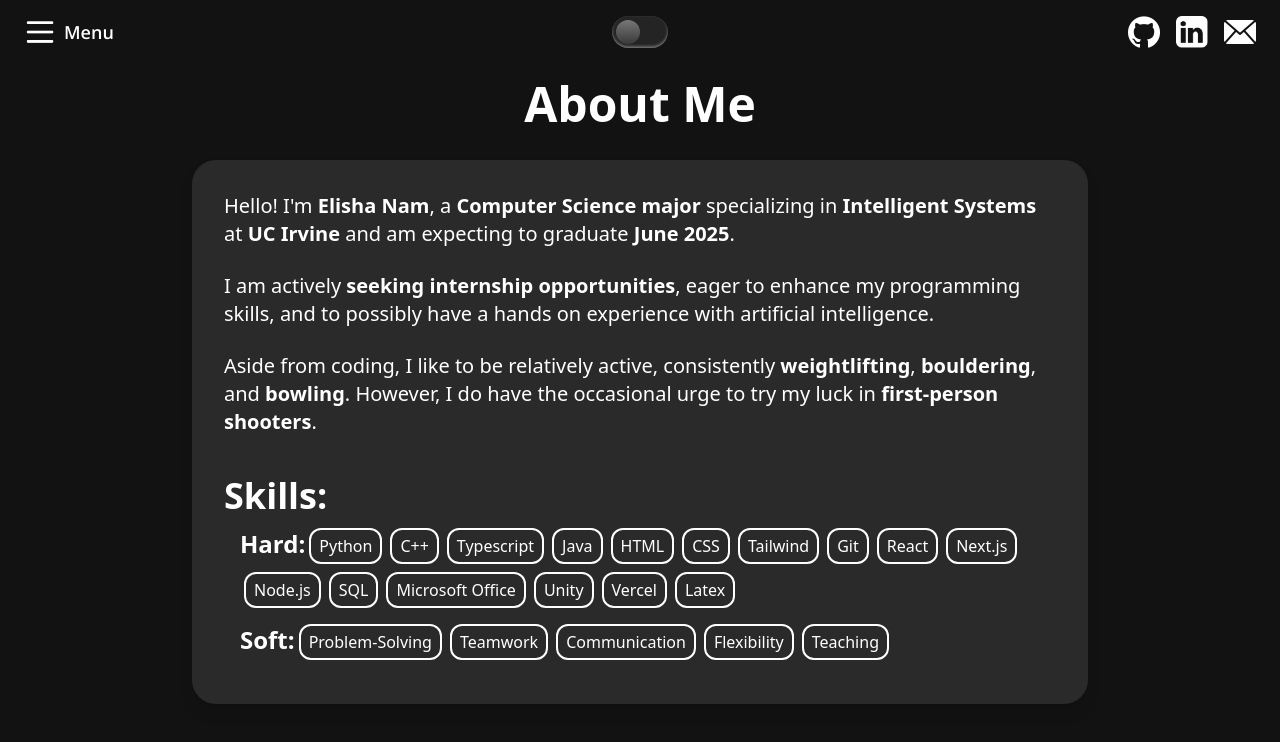
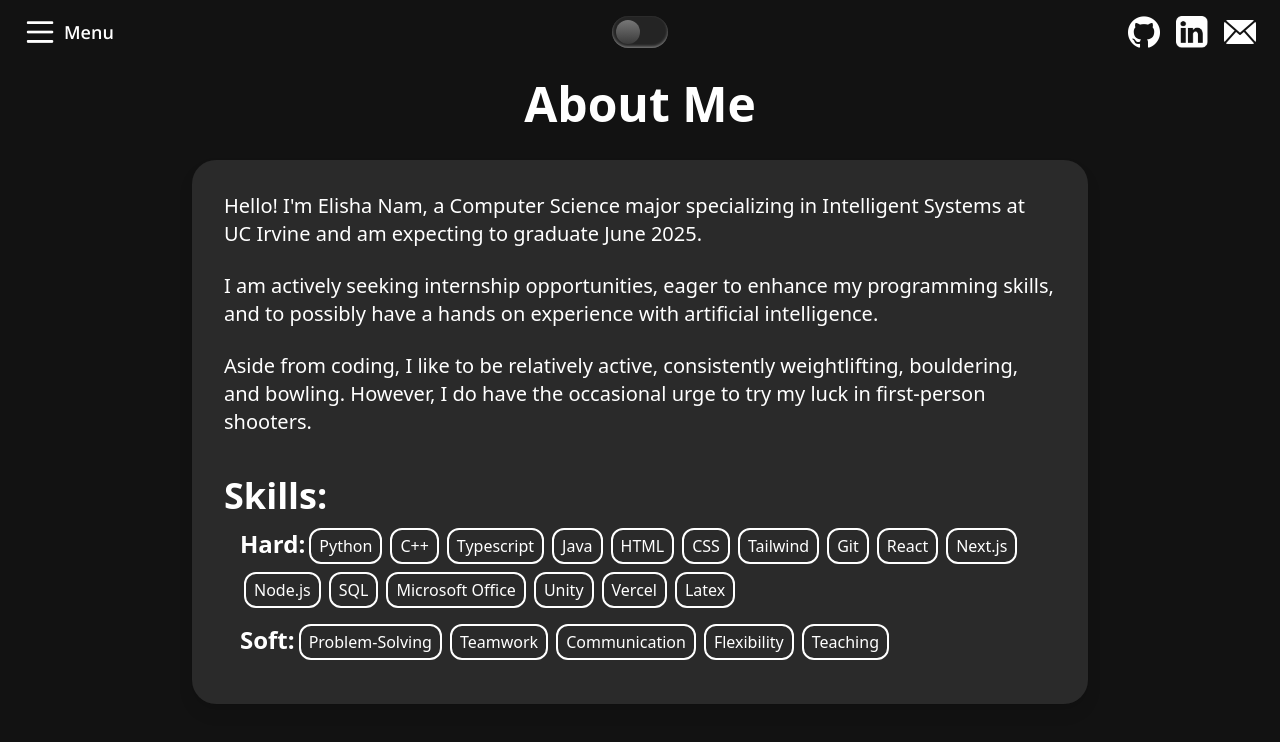
Before and after one commit to ENamja/personal-website, a Next.js app: page /about in a window 1280 px wide. Shown: the top 742 px of the page. Built offline with nearby package versions, Linux system fonts and the light colour scheme.

Commit message:
Removed bold styling in about page

```diff
--- a/app/about/Bio.tsx
+++ b/app/about/Bio.tsx
@@ -15,25 +15,19 @@ function Bio() {
     >
       <div className="text-left font-normal text-xl">
         <p className="mb-6">
-          Hello! I{"'"}m <span className="font-bold">Elisha Nam</span>, a{" "}
-          <span className="font-bold">Computer Science major</span> specializing
-          in <span className="font-bold">Intelligent Systems</span> at{" "}
-          <span className="font-bold">UC Irvine</span> and am expecting to
-          graduate <span className="font-bold">June 2025</span>.
+          Hello! I{"'"}m Elisha Nam, a Computer Science major specializing in
+          Intelligent Systems at UC Irvine and am expecting to graduate June
+          2025.
         </p>
         <p className="my-6">
-          I am actively{" "}
-          <span className="font-bold">seeking internship opportunities</span>,
-          eager to enhance my programming skills, and to possibly have a hands
-          on experience with artificial intelligence.
+          I am actively seeking internship opportunities, eager to enhance my{" "}
+          programming skills, and to possibly have a hands on experience with
+          artificial intelligence.
         </p>
         <p className="my-6">
           Aside from coding, I like to be relatively active, consistently{" "}
-          <span className="font-bold">weightlifting</span>,{" "}
-          <span className="font-bold">bouldering</span>, and{" "}
-          <span className="font-bold">bowling</span>. However, I do have the
-          occasional urge to try my luck in{" "}
-          <span className="font-bold">first-person shooters</span>.
+          weightlifting, bouldering, and bowling. However, I do have the{" "}
+          occasional urge to try my luck in first-person shooters.
         </p>
       </div>
       <Skills></Skills>
```
